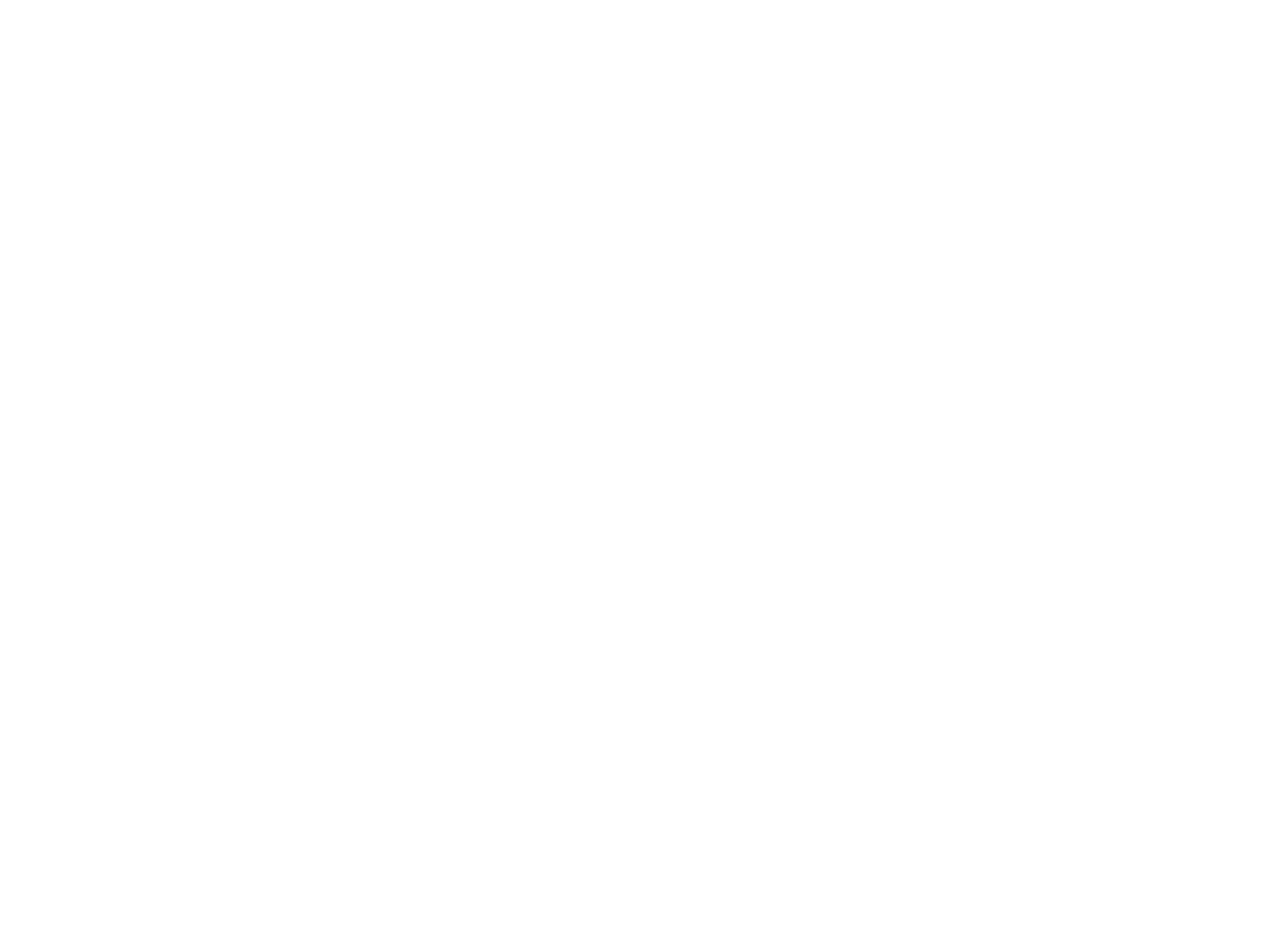
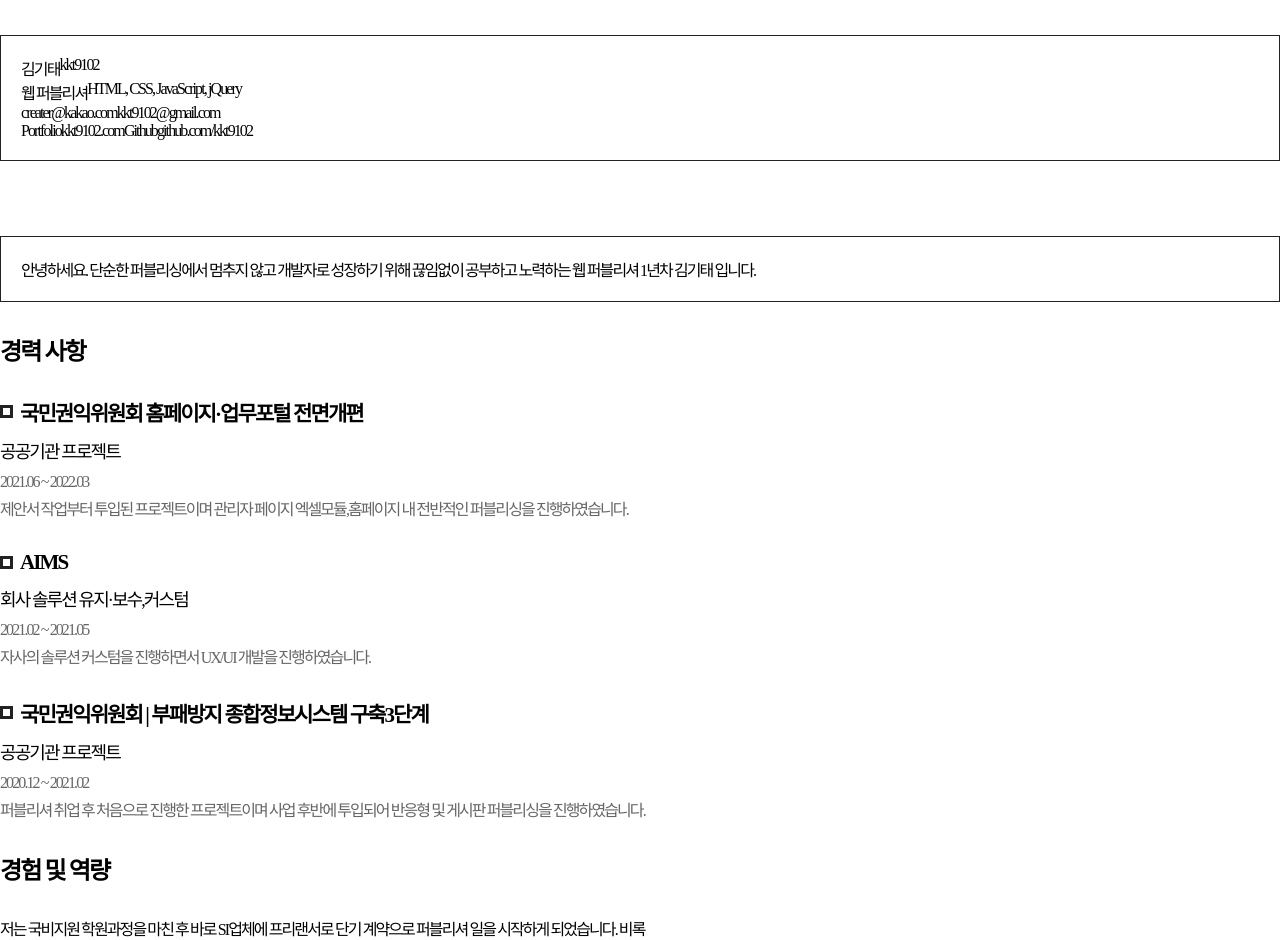
Before and after one commit to kkt9102/kkt9102_portfolio, a React (Create React App) app: page /Resume in a window 1280 px wide. Before the commit this address had no page. Shown: the part 420-1360 px from the top of the page. Before the commit the page ends 800 px from the top, so only its background shows below. Built offline with nearby package versions, Linux system fonts and the light colour scheme; a web font is replaced by a local one.

Commit message:
프로필 수정

```diff
--- a/src/App.js
+++ b/src/App.js
@@ -9,6 +9,7 @@
 import Acrc from './pages/portsolio/acrc/acrc';
 import AcrcChild from './pages/portsolio/acrc_children/child';
 import Prlt from './pages/portsolio/prtl/prtl';
+import Resume from './pages/main/components/resume';
 
 
 function App() {
@@ -35,7 +36,8 @@
           <Route path="/Clean" element={<Clean/>}/>
           <Route path="/Acrc" element={<Acrc/>}/>
           <Route path="/AcrcChild" element={<AcrcChild/>}/>
-          <Route path="Prtl" element={<Prlt/>}/>
+          <Route path="/Prtl" element={<Prlt/>}/>
+          <Route path="/Resume" element={<Resume/>}/>
         </Routes>
       </BrowserRouter>
     </>
--- a/src/pages/main/components/contect.js
+++ b/src/pages/main/components/contect.js
@@ -1,4 +1,5 @@
 import React from "react";
+import { Link } from "react-router-dom";
 import { RiKakaoTalkFill } from "react-icons/ri";
 
 const Contect = () => {
@@ -33,8 +34,10 @@
                                 </div>
                             </form>
                         </div> */}
-                        <div className="txt_box">
-                            <div>creater@kakao.com</div>
+                        <div className="link_box">
+                            <div>
+                                <Link to="/Resume" target="_blank">이력서</Link>
+                            </div>
                         </div>
                         <div className='link_list'>
                             <ul className='flex flex_jc_c flex_wrap_wrap'>
--- a/src/pages/main/components/profil.js
+++ b/src/pages/main/components/profil.js
@@ -27,7 +27,9 @@
                         <div className='sub_tit'>주요경력</div>
                             <ul>
                                 <li className='dots_w flex' style={z_first}><span className="date">2021.06 ~ 2022.02</span> 국민권익위원회 홈페이지·업무포털 전면개편 사업 (JAVA개발 초급, 퍼블리셔)</li>
+                                <li className='dots_w flex' style={z_first}><span className="date">2021.03</span> (주)에이블 정보기술 입사</li>
                                 <li className='dots_w flex' style={z_first}><span className="date">2020.12 ~ 2021.03</span> 부패방지 종합정보시스템 구축3단계 (퍼블리셔)</li>
+                                <li className='dots_w flex' style={z_first}><span className="date">2020.12</span> (주)에이블 정보기술 프리랜서 계약</li>
                                 <li className='dots_w flex' style={z_first}><span className="date">2020.04 ~ 2020.10</span> 스마트기기 UXUI디자인 양성과정</li>
                                 <li className='dots_w flex' style={z_first}><span className="date">2009.03 ~ 2015.02</span> 배재대학교 칠예과 졸업</li>
                             </ul>
--- /dev/null
+++ b/src/pages/main/components/resume.js
@@ -0,0 +1,74 @@
+import React from "react";
+import '../../../resource/css/resume.css';
+import HomeMV from "../../../utils/home_move";
+import ScrollToTop from '../../../utils/scrollTop';
+
+import { Link } from "react-router-dom";
+import { Helmet } from 'react-helmet';
+
+const Resume = () => {
+    return (
+        <>
+            <Helmet>
+                <title>kkt9102 Portfolio | 이력서</title>
+                <meta charSet="utf-8" />
+                <meta name="description" content="kkt9102 Portfolio | 이력서" />
+            </Helmet>
+            <ScrollToTop/>
+            <HomeMV />
+            <div className="resume_section">
+                <div className="con">
+                    <div className="page_tit flex flex_dir_c"><span>안녕하세요!</span>새로운 것에 대해 도전하고 탐구하는 김기태 입니다.</div>
+                    <div className="txt_box">
+                        <ul>
+                            <li className="flex"><div>김기태</div><div>kkt9102</div></li>
+                            <li className="flex"><div>웹 퍼블리셔</div><div>HTML, CSS, JavaScript, jQuery</div></li> {/* Java, Ruby on Rails, React */}
+                            <li className="flex"><div>creater@kakao.com</div><div>kkt9102@gmail.com</div></li>
+                            <li className="flex"><div>Portfolio<Link to="/">kkt9102.com</Link></div><div>Github<a href="https://github.com/kkt9102" target="_blank" title="깃허브 새창으로 바로가기" rel="noreferrer">github.com/kkt9102</a></div></li>
+                        </ul>
+                    </div>
+
+                    <div className="txt_box">
+                        안녕하세요. 단순한 퍼블리싱에서 멈추지 않고 개발자로 성장하기 위해 끊임없이 공부하고 노력하는 웹 퍼블리셔 1년차 김기태 입니다.
+                    </div>
+
+                    <div className="cont_box">
+                        <div className="box_1 box_item">
+                            <div className="box_tit">경력 사항</div>
+
+                            <div className="flex flex_dir_c_r">
+                                <div className="cont_1">
+                                    <div className="cont_tit">국민권익위원회 | 부패방지 종합정보시스템 구축3단계</div>
+                                    <div className="sub_tit">공공기관 프로젝트</div>
+                                    <div className="reg_dt">2020.12 ~ 2021.02</div>
+                                    <div className="sub_txt">퍼블리셔 취업 후 처음으로 진행한 프로젝트이며 사업 후반에 투입되어 반응형 및 게시판 퍼블리싱을 진행하였습니다.</div>
+                                </div>
+                                <div className="cont_2">
+                                    <div className="cont_tit">AIMS</div>
+                                    <div className="sub_tit">회사 솔루션 유지·보수,커스텀</div>
+                                    <div className="reg_dt">2021.02 ~ 2021.05</div>
+                                    <div className="sub_txt">자사의 솔루션 커스텀을 진행하면서 UX/UI 개발을 진행하였습니다.</div>
+                                </div>
+                                <div className="cont_3">
+                                    <div className="cont_tit">국민권익위원회 홈페이지·업무포털 전면개편</div>
+                                    <div className="sub_tit">공공기관 프로젝트</div>
+                                    <div className="reg_dt">2021.06 ~ 2022.03</div>
+                                    <div className="sub_txt">제안서 작업부터 투입된 프로젝트이며 관리자 페이지 엑셀모듈,홈페이지 내 전반적인 퍼블리싱을 진행하였습니다.</div>
+                                </div>
+                            </div>
+                        </div>
+                        <div className="box_2 box_item">
+                            <div className="box_tit">경험 및 역량</div>
+                            <div>저는 국비지원 학원과정을 마친 후 바로 SI업체에 프리랜서로 단기 계약으로 퍼블리셔 일을 시작하게 되었습니다. 비록 </div>
+                        </div>
+
+                    </div>
+                </div>
+            </div>
+
+
+        </>
+    )
+}
+
+export default Resume;
--- a/src/pages/portsolio/prtl/prtl.js
+++ b/src/pages/portsolio/prtl/prtl.js
@@ -39,7 +39,7 @@
                     <div className='cont_box cont_2'>
                         <div className='txt_box flex flex_wrap_wrap'>
                             <h2>프로젝트 참여 기간 : 2021.06 ~ 2022. 02</h2>
-                            <ul className='percent flex flex_wrap_wrap'>
+                            <ul className='percent'>
                                 <li className='dots_b'>인트라넷 홈페이지 통합검색 퍼블리싱 (100%)</li>
                                 <li className='dots_b'>인트라넷 내 혁신게시판 전체 퍼블리싱 (100%)</li>
                                 <li className='dots_b'>SMS 발송및 이력관리 화면 퍼블리싱 (90%)</li>
--- a/src/resource/css/786.css
+++ b/src/resource/css/786.css
@@ -38,4 +38,8 @@
     #section_04 .cont_box .sc_tit {font-size:2.7rem; font-weight:800;}
     #section_04 .cont_box .sub_tit {margin-top:3rem; margin-bottom:2rem; font-size:1.4rem;}
 
+
+    /* resume */
+    .resume_section {max-width:80%; margin:0 auto;}
+    .resume_section * {word-break: keep-all;}
 }
--- /dev/null
+++ b/src/resource/css/resume.css
@@ -0,0 +1,20 @@
+/* common */
+.resume_section * {font-family:'pretendard'; letter-spacing: -0.19rem;}
+.resume_section .con {max-width:140rem; margin:0 auto;}
+.resume_section .box_item .box_tit {margin-bottom:3rem; font-size:2.4rem; font-weight:800;}
+
+/* header */
+.resume_section {padding-top:5rem;}
+.resume_section .page_tit {padding-top:20rem;}
+.resume_section .page_tit,
+.resume_section .page_tit span {font-size:4.5rem;}
+.resume_section .txt_box:not(.txt_box_2) {margin-top:7.5rem; padding:2rem; border:0.1rem solid #222222;}
+
+/* body */
+.resume_section .box_1 {margin-top:3rem;}
+.resume_section .box_1 > .flex > div {margin-bottom:3rem;}
+.resume_section .box_1 .cont_tit {position:relative; margin-left:2rem; margin-bottom:1rem; font-size:2.1rem; font-weight: 800;}
+.resume_section .box_1 .cont_tit::before {content:''; position:absolute; width:0.7rem; height:0.7rem; top:25%; left:-2rem; border:0.3rem solid #222222;}
+.resume_section .box_1 .sub_tit {font-size:1.8rem; margin-bottom:1rem;}
+.resume_section .box_1 .reg_dt {margin-bottom:0.5rem; color:#666666;}
+.resume_section .box_1 .sub_txt {color:#666666;}
--- a/src/resource/css/style.css
+++ b/src/resource/css/style.css
@@ -44,7 +44,7 @@
 #section_02 .cont_box .txt_box {margin-left:25%; padding-top:21rem;}
 #section_02 .cont_box .txt_box.intro {display:flex; width:100%; flex-direction: column; justify-content:flex-start; align-items: flex-start;}
 #section_02 .cont_box .txt_box.intro .sub_tit {font-size:2.5rem; padding-left:10rem; padding-bottom:1.5rem; margin-top:10rem; transition: padding 0.3s, margin 0.3s;}
-#section_02 .cont_box .txt_box.intro ul {text-align: left;}
+#section_02 .cont_box .txt_box.intro ul {width:100%; text-align: left;}
 #section_02 .cont_box .txt_box.intro ul li {font-size:1.7rem; line-height:2.2;}
 #section_02 .cont_box .txt_box.intro ul li > span {flex-basis:16rem; margin-right:2rem; font-size:1.7rem; font-weight:600;}
 
```
Also changed, not shown: src/pages/portsolio/clean/clean.js (+4 -4 lines), 1 other file (tests, documents, lock files or other folders).
